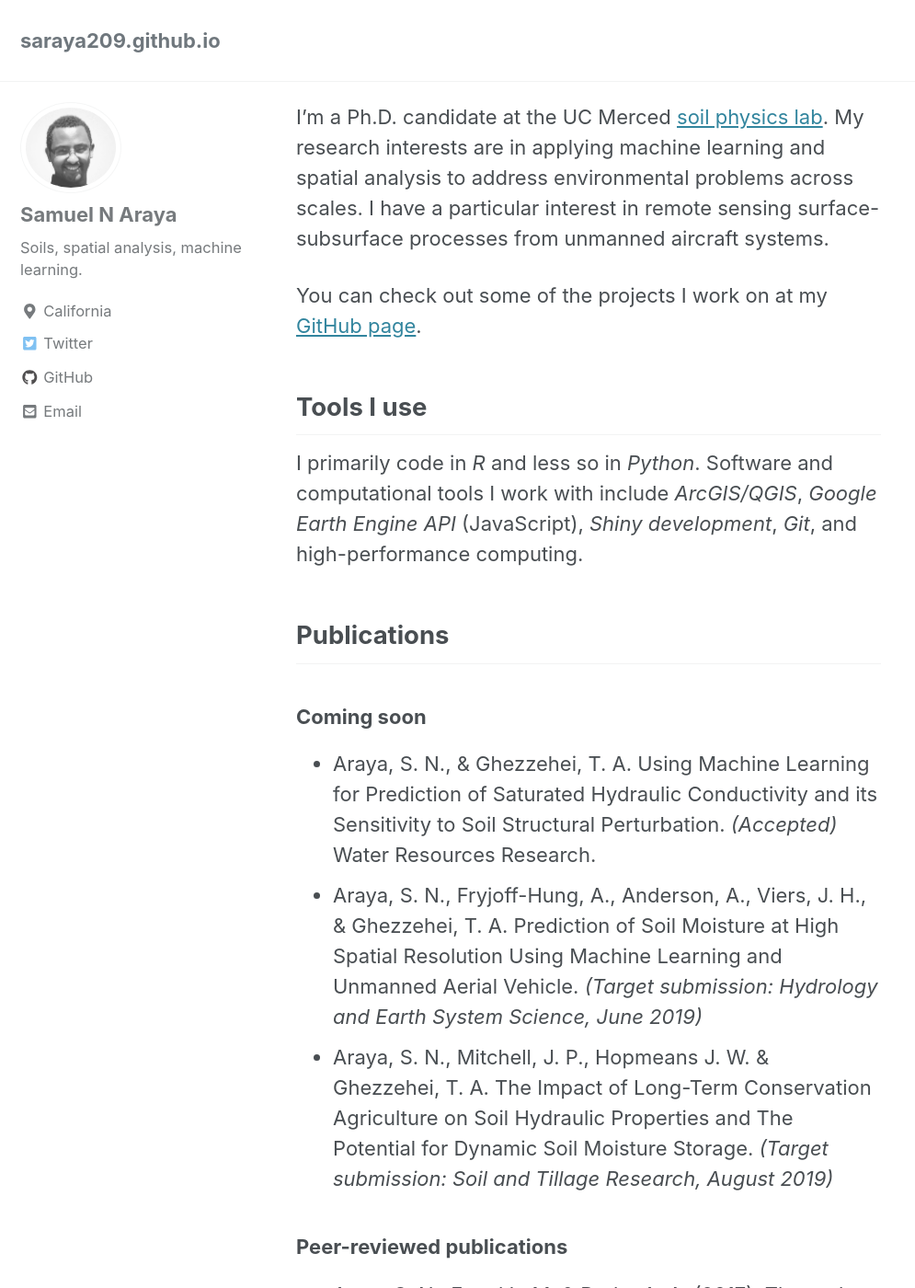
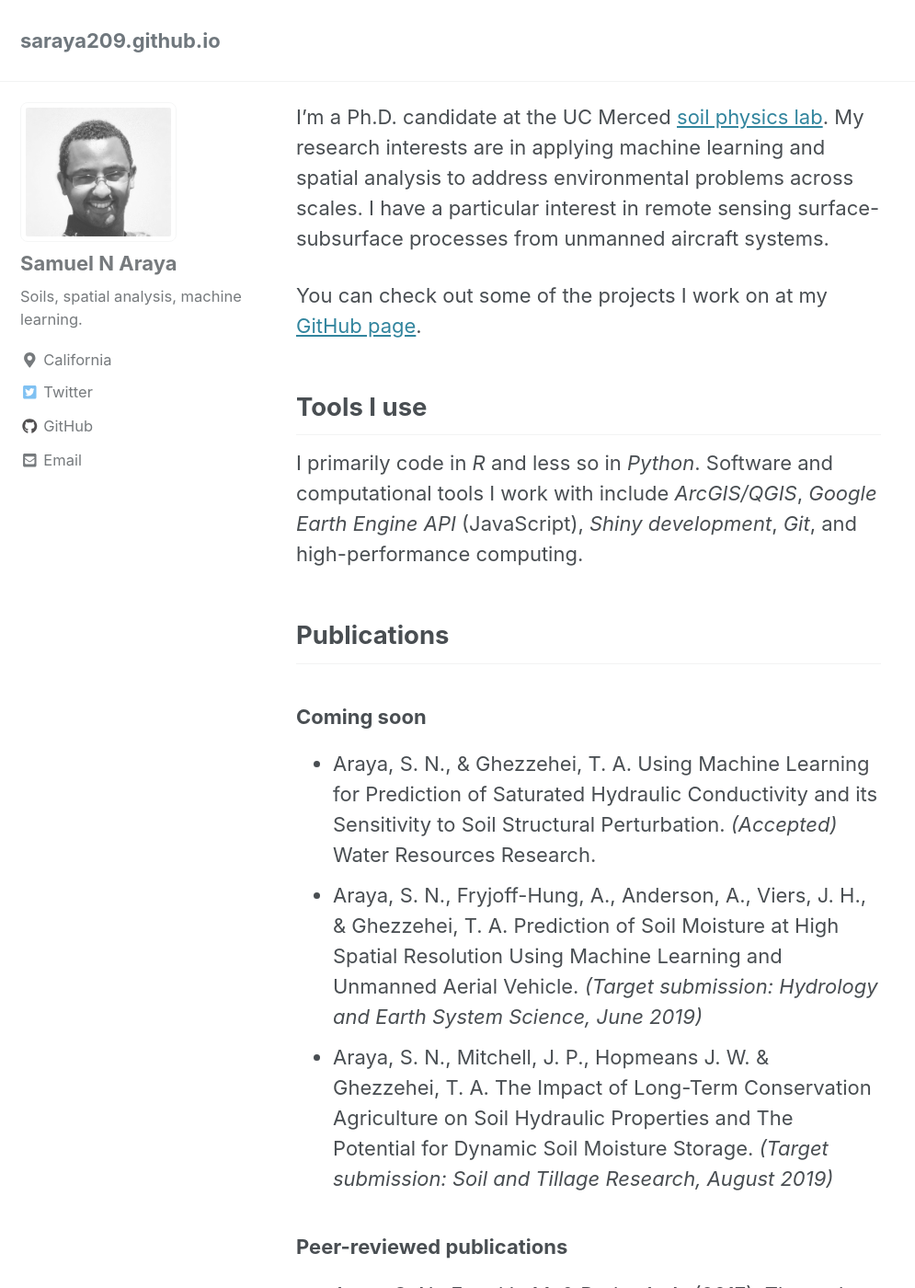
Before and after one commit to saraya209/saraya209.github.io, a Jekyll site: the page built from _pages/home.md, in a window 1280 px wide and 1400 px high. Shown: the whole window at 92% size, without its empty margins (0-995 px from the left). Built offline with Jekyll 4.4.1, drawn with Linux system fonts in a browser that asks for light colours; cached includes are drawn as plain includes; nearby versions of some CDN libraries.

Commit message:
Update _sidebar.scss

```diff
--- a/_sass/minimal-mistakes/_sidebar.scss
+++ b/_sass/minimal-mistakes/_sidebar.scss
@@ -127,12 +127,12 @@
   }
 
   img {
-    max-width: 110px;
-    border-radius: 50%;
+    max-width: 170px;
+    border-radius: 8px;
 
     @include breakpoint($large) {
       padding: 5px;
-      border: 1px solid $border-color;
+      border: 0.25px solid $border-color;
     }
   }
 }
```
